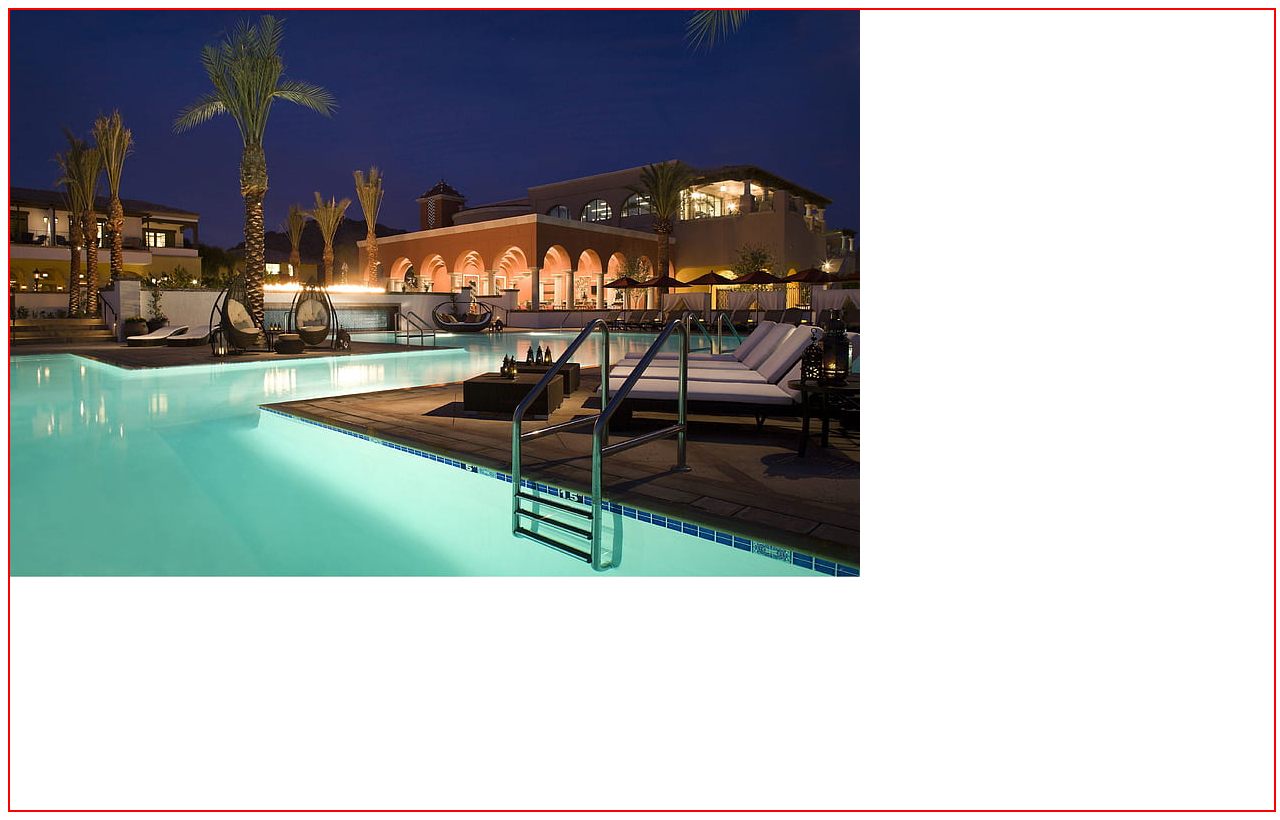
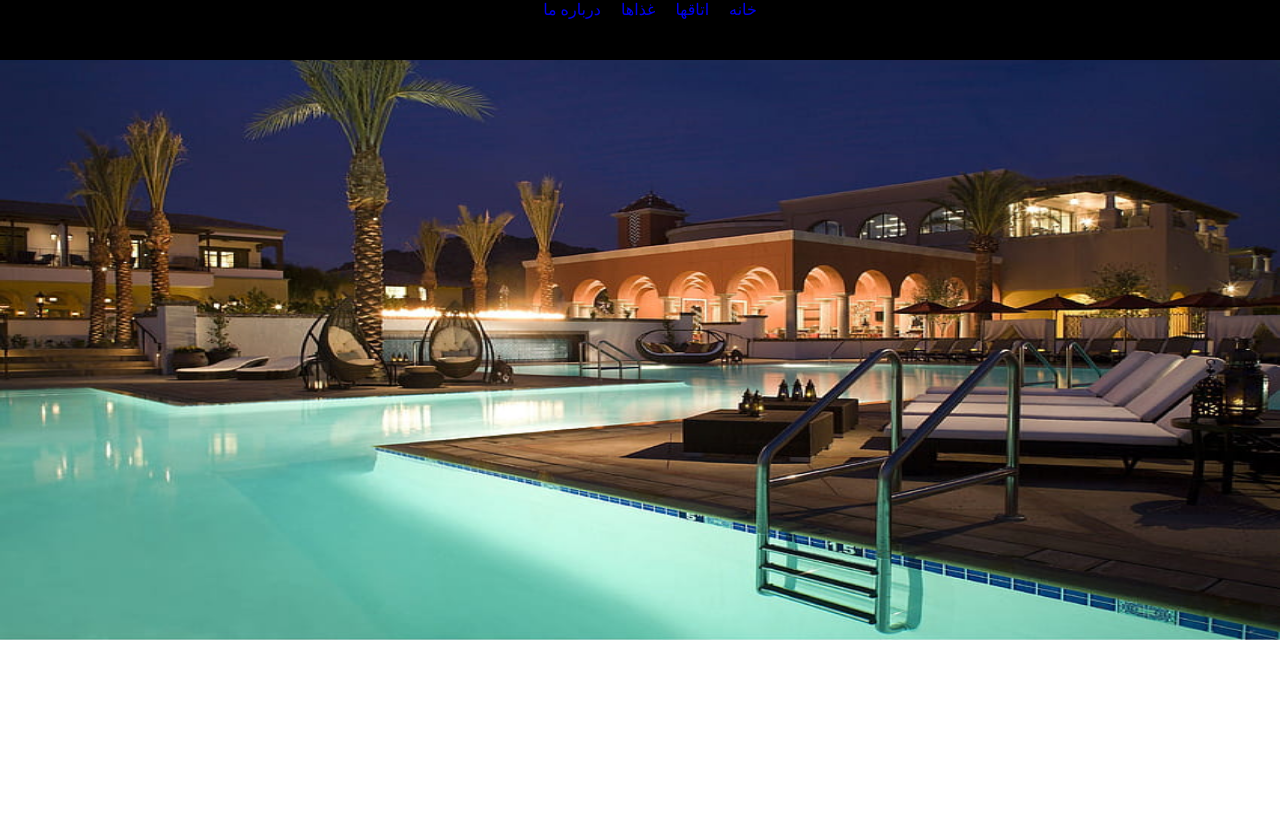
Before and after one commit to samiraomidvar7129/Aria-Hotel, a React (Create React App) app in the folder aria-hotel-react/: page / in a window 1280 px wide. Built offline with nearby package versions, Linux system fonts and the light colour scheme.

Commit message:
create .env File

```diff
--- a/aria-hotel-react/src/App.js
+++ b/aria-hotel-react/src/App.js
@@ -1,6 +1,6 @@
-import Reac from 'react';
+import React from 'react';
 import Header from './components/header';
-import { Link,Routes,Route } from 'react-router-dom';
+import Navbar from './components/navbar';
 
 
 
@@ -8,7 +8,7 @@ const App = ()=>{
     return(
         <>
         <Header/>
-
+        <Navbar/>
         </>
     )
 }
--- /dev/null
+++ b/aria-hotel-react/src/components/aboutUs.js
@@ -0,0 +1,9 @@
+import React from 'react';
+
+const AboutUs = () => {
+    return (
+        <h1> درباره ما</h1>
+     );
+}
+
+export default AboutUs;
--- /dev/null
+++ b/aria-hotel-react/src/components/contactUs.js
@@ -0,0 +1,9 @@
+import React from 'react';
+
+const ContactUs  = () => {
+    return (
+        <h1> تماس باما</h1>
+     );
+}
+
+export default  ContactUs;
--- /dev/null
+++ b/aria-hotel-react/src/components/foods.js
@@ -0,0 +1,9 @@
+import React from 'react';
+
+const Foods = () => {
+    return (
+        <h1> غذاها</h1>
+     );
+}
+
+export default Foods;
--- a/aria-hotel-react/src/components/header.js
+++ b/aria-hotel-react/src/components/header.js
@@ -1,23 +1,18 @@
 import React from 'react';
-import styled from 'styled-components';
 import hotel from '../imgs/banner/hotel.jpg';
+import Navbar from '../components/navbar'
+import { SECTION,HEADERIMG,IMG} from './styled-components/custom-styled';
 
- const SECTION=styled.section`
- width:100%;
- height:100vh;
- border:2px solid red;
- position:relative
- `
- const Div=styled.div`
-
- `
 
 
   const Header=()=>{
     return (
         <>
         <SECTION className='header-img'>
-         <img src={hotel}></img>
+          <Navbar/>
+         <HEADERIMG>
+           <IMG src={hotel}></IMG>
+         </HEADERIMG>
         </SECTION>
         </>
     )
--- /dev/null
+++ b/aria-hotel-react/src/components/home.js
@@ -0,0 +1,10 @@
+import React from 'react';
+import Header from './header';
+
+const HOME = () => {
+    return (
+        <Header/>
+     );
+}
+
+export default HOME;
--- a/aria-hotel-react/src/components/navbar.js
+++ b/aria-hotel-react/src/components/navbar.js
@@ -1,5 +1,42 @@
 import React from 'react';
+import {NAVBAR,UL,LI} from './styled-components/custom-styled';
+import Home from '../components/home';
+import Room from '../components/room';
+import Foods from '../components/foods';
+import AboutUs from '../components/aboutUs';
+import ContactUs from '../components/contactUs';
+import { Link,Routes,Route } from 'react-router-dom';
+
 
 const Navbar =()=>{
-
+    return(
+        <>
+        <NAVBAR>
+           <UL>
+            <LI>
+                <Link to='/'>خانه</Link>
+            </LI>
+            <LI>
+                <Link to='room'>اتاقها</Link>
+            </LI>
+            <LI>
+                <Link to='foods'>غذاها</Link>
+            </LI>
+            <LI>
+                <Link to='aboutUs'>درباره ما</Link>
+            </LI>
+           </UL>
+        </NAVBAR>
+        <div>
+             <Routes>
+                <Route path='/خانه' element={<Home/>}></Route>
+                <Route path='/اتاقها' element={<Room/>}></Route>
+                <Route path='/غذاها' element={<Foods/>}></Route>
+                <Route path='/درباره ما' element={<AboutUs/>}></Route>
+                <Route path='/تماس باما' element={<ContactUs/>}></Route>
+            </Routes>
+        </div>
+        </>
+    )
 }
+export default Navbar;
--- /dev/null
+++ b/aria-hotel-react/src/components/room.js
@@ -0,0 +1,9 @@
+import React from 'react';
+
+const Room = () => {
+    return (
+        <h1> اتاقها</h1>
+     );
+}
+
+export default Room;
--- /dev/null
+++ b/aria-hotel-react/src/components/styled-components/custom-styled.js
@@ -0,0 +1,41 @@
+import styled from 'styled-components';
+
+ export const SECTION=styled.section`
+width:100wh;
+height:80vh;
+position:relative;
+margin:0;
+z-index:-1;
+`
+export const HEADERIMG =styled.div`
+width:100%;
+height:100%;
+`
+export const IMG=styled.img`
+display:block;
+width:100%;
+height:100%
+`
+// Navbar Cpmponent
+export const NAVBAR=styled.nav`
+width:100%;
+height:60px;
+background-color:black;
+position:absolute;
+z-index:11;
+top:0;
+left:0
+`
+export const UL=styled.ul`
+display:flex;
+justify-content:center;
+align-items:center;
+direction:rtl;
+list-style:none
+`
+
+
+export const LI=styled.li`
+margin-left:20px;
+color:white
+`
--- /dev/null
+++ b/aria-hotel-react/src/index.css
@@ -0,0 +1,11 @@
+body,*{
+    margin: 0;
+    padding: 0;
+    box-sizing: border-box;
+}
+ul,li,ol{
+    list-style: none;
+}
+a{
+    text-decoration: none;
+}
--- a/aria-hotel-react/src/index.js
+++ b/aria-hotel-react/src/index.js
@@ -1,5 +1,6 @@
 import React from 'react';
 import ReactDOM, { render } from 'react-dom';
+import './index.css'
 import App from "./App";
 import {BrowserRouter} from 'react-router-dom';
 
```
Also changed, not shown: aria-hotel-react/src/imgs/logo/hotel-logo.jpg (added), 1 other file (tests, documents, lock files or other folders).
